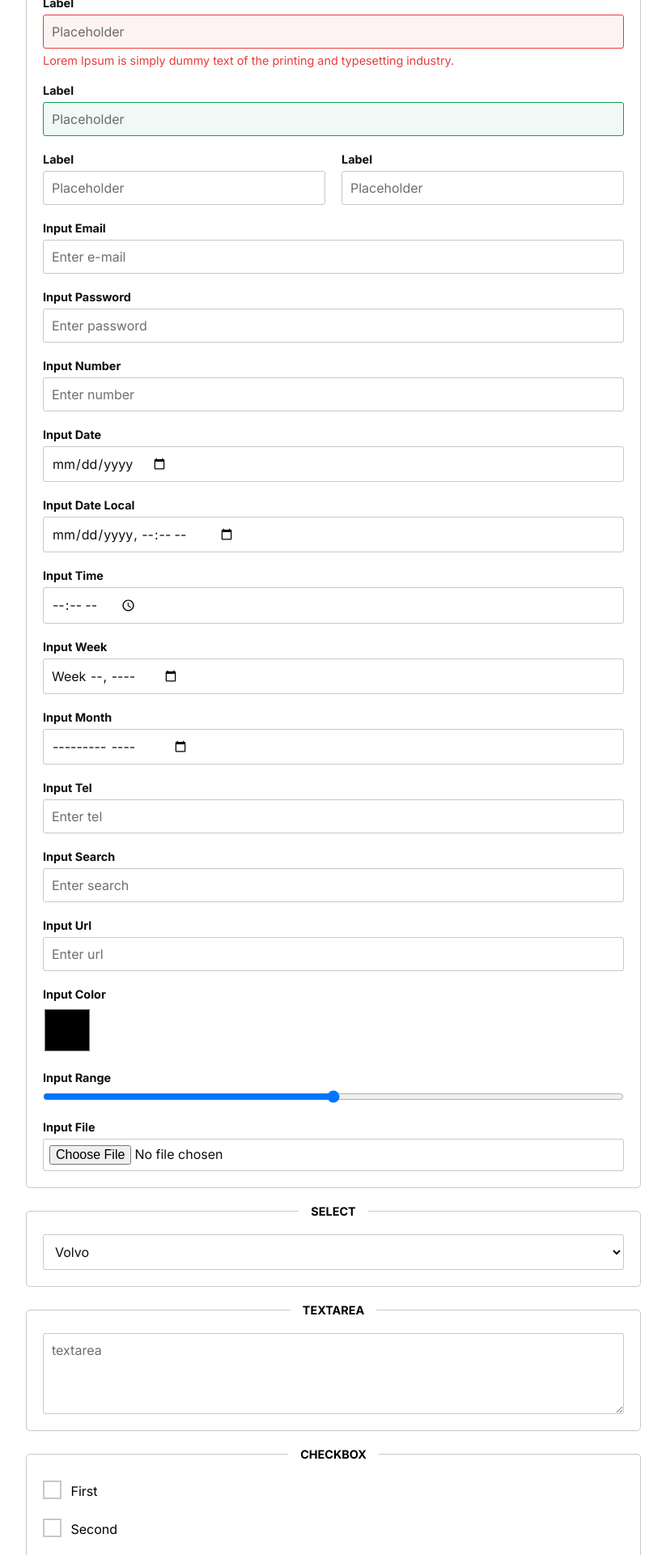
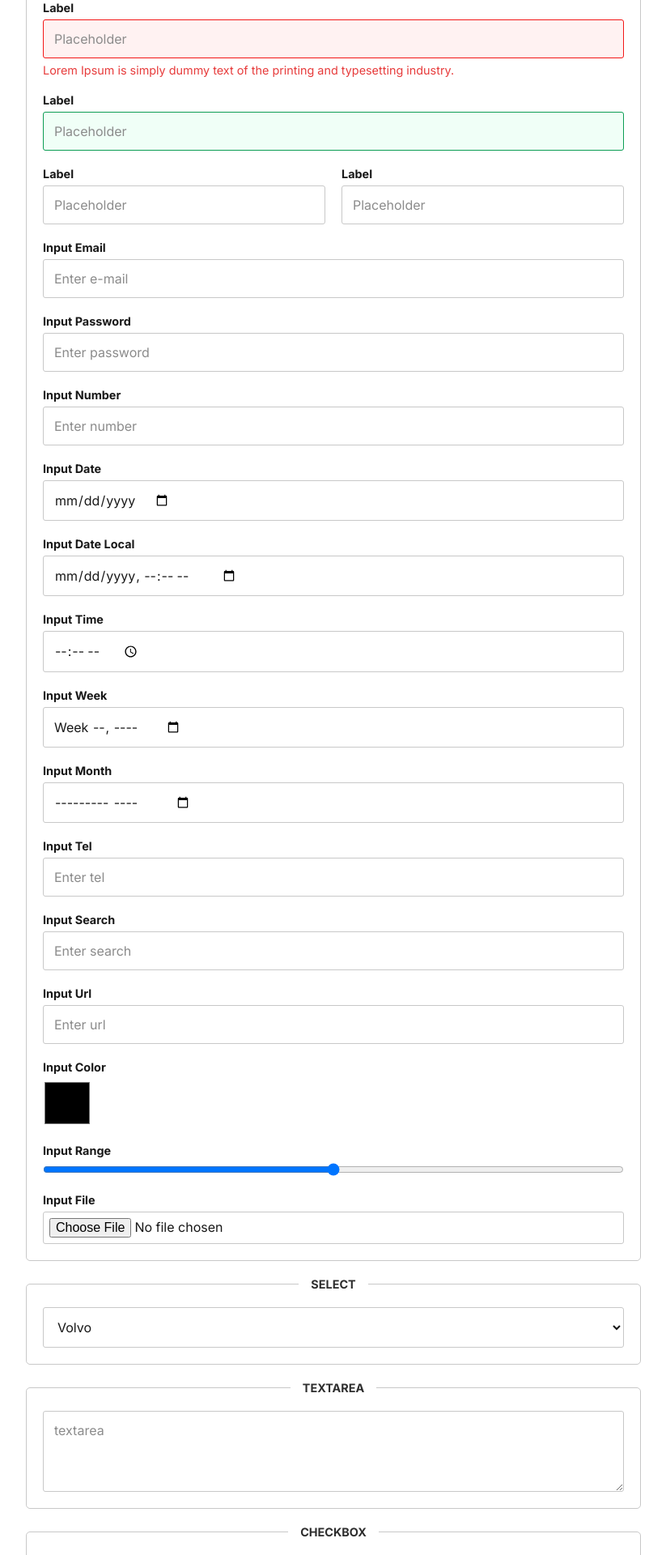
Before and after one commit to C4co/life-style, a Next.js app: page /forms in a window 1280 px wide. Shown: the part 240-2160 px from the top of the page at 81% size, without its empty margins (228-1051 px from the left). Built offline with nearby package versions, Linux system fonts and the light colour scheme.

Commit message:
Updating style.

```diff
--- /dev/null
+++ b/styles/dark-theme.scss
@@ -0,0 +1,66 @@
+@media (prefers-color-scheme: dark) {
+:root{
+/*==============================
+  Background
+================================*/
+
+--background-color: #1b1b25;
+
+/*==============================
+  Colors
+================================*/
+
+--primary-color: #2d71d8;
+--danger-color: #e16d6d;
+--success-color: #37a56e;
+
+/*==============================
+  Tables
+================================*/
+
+--table-header: #232330;
+
+/*==============================
+  Fonts
+================================*/
+
+--font-color: #7070a0;
+--title-color: #c0c0e5;
+--link-color: #2cc3ff;
+
+/*==============================
+  Border
+================================*/
+
+--border-color: #353547;
+
+/*==============================
+  Buttons
+================================*/
+
+--button-background: #2568cc;
+--button-background-hover: rgb(48, 125, 241);
+--button-color: #FFFFFF;
+
+/*==============================
+  Input
+================================*/
+
+--input-background: #272737;
+--input-border: #272737;
+--input-border-focus: #1269eb;
+--input-placeholder: #676792;
+
+--input-success-border: #326250;
+--input-success-background: #20302a;
+
+--input-error-border: #7d3333;
+--input-error-background: #3c2020;
+
+/*==============================
+  Spaces
+================================*/
+
+--default-space: 20px;
+}
+}
--- a/styles/elements/form.scss
+++ b/styles/elements/form.scss
@@ -4,15 +4,15 @@
 
 .form{
   display: flex;
-  gap: $default-space;
+  gap: var(--default-space);
   flex-direction: column;
 }
 
 .fieldset{
-  border: solid $border-color 1px;
-  padding: $default-space;
+  border: solid var(--border-color) 1px;
+  padding: var(--default-space);
   display: flex;
-  gap: $default-space;
+  gap: var(--default-space);
   border-radius: 5px;
   flex-direction: column;
 }
@@ -24,6 +24,8 @@
   font-weight: bold;
   padding-left: 15px;
   padding-right: 15px;
+  color: var(--font-color);
+  opacity: 1;
 }
 
 /*==============================
@@ -34,7 +36,7 @@
   font-size: 0.9rem;
   display: block;
   margin-bottom: 6px;
-  color: $title-color;
+  color: var(--title-color);
   font-weight: bold;
 }
 
@@ -43,20 +45,20 @@
   width: 100%;
   border-radius: 3px;
   font-size: 1rem;
-  border: solid $border-color 1px;
-  padding: 10px;
+  padding: 13px;
   transition: all 0.2s linear 0s;
   font-family: inherit;
-  color: $title-color;
-  background-color: $background-color;
+  border: solid var(--input-border) 1px;
+  color: var(--title-color);
+  background-color: var(--input-background);
 
   &::placeholder { /* Edge */
-    color: $title-color;
-    opacity: 0.6;
+    color: var(--input-placeholder);
+    opacity: 1;
   }
 
   &:focus{
-    border: solid $primary-color 1px;
+    border: solid var(--input-border-focus) 1px;
     outline: none;
   }
 }
@@ -83,13 +85,13 @@
 }
 
 .input--error{
-  border: solid $danger-color 1px;
-  background-color: rgba($danger-color, 0.06);
+  border: solid var(--input-error-border) 1px;
+  background-color: var(--input-error-background);
 }
 
 .input--success{
-  border: solid $success-color 1px;
-  background-color: rgba($success-color, 0.06);
+  border: solid var(--input-success-border) 1px;
+  background-color: var(--input-success-background);
 }
 
 /*==============================
@@ -115,14 +117,14 @@
 
 .input__message{
   font-size: 0.9em;
-  color: $font-color;
   margin-top: 6px;
   display: block;
+  color: var(--font-color);
 }
 
 .input__message--error{
   @extend .input__message;
-  color: $danger-color;
+  color: var(--danger-color);
 }
 
 /*==============================
@@ -143,6 +145,7 @@
     display: inline-block;
     margin: 0;
     cursor: pointer;
+    color: var(--font-color);
   }
 
   input[type=checkbox] + label::before{
@@ -154,13 +157,13 @@
     margin: 0 7px 0 0;
     content: "";
     cursor: pointer;
-    border: solid $border-color 2px;
-    box-shadow: inset 0 0 0 2px $background-color;
+    border: solid var(--border-color) 2px;
+    box-shadow: inset 0 0 0 2px var(--background-color);
   }
 
   input[type=checkbox]:checked + label::before{
-    background: $primary-color;
-    border: solid $primary-color 2px;
+    background: var(--primary-color);
+    border: solid var(--primary-color) 2px;
   }
 }
 
@@ -177,6 +180,7 @@
     display: inline-block;
     margin: 0;
     cursor: pointer;
+    color: var(--font-color);
   }
 
   label::before{
@@ -188,14 +192,14 @@
     margin: 0 5px 0 0;
     content: "";
     cursor: pointer;
-    border: solid $border-color 2px;
     border-radius: 100%;
-    box-shadow: inset 0 0 0 2px $background-color;
+    box-shadow: inset 0 0 0 2px var(--background-color);
+    border: solid var(--border-color) 2px;
   }
 
   input[type=radio]:checked + label::before{
-    background: $primary-color;
-    border: solid $primary-color 2px;
+    background: var(--primary-color);
+    border: solid var(--primary-color) 2px;
   }
 
   input[type=radio][disabled] + label::before{
--- a/styles/elements/grid.scss
+++ b/styles/elements/grid.scss
@@ -6,7 +6,7 @@
   display: flex;
   flex-direction: row;
   width: 100%;
-  gap: $default-space;
+  gap: var(--default-space);
 }
 
 .col{
--- a/styles/elements/table.scss
+++ b/styles/elements/table.scss
@@ -9,12 +9,13 @@
   border-collapse: collapse;
   text-align: left;
   border-radius: 5px;
+  color: var(--font-color);
 
   caption{
     font-weight: bold;
     margin: 0 0 -1px 0;
     padding: 10px;
-    border: solid $border-color 1px;
+    border: solid var(--border-color) 1px;
   }
 
   tr{
@@ -24,15 +25,16 @@
   td{
     padding: 10px;
     width: 2%;
-    border: solid $border-color 1px;
+    border: solid var(--border-color) 1px;
   }
 
   th{
     font-weight: bold;
     padding: 10px 0 10px 0;
     text-align: left;
-    border: solid $border-color 1px;
+    border: solid var(--border-color) 1px;
     padding: 10px;
-    background-color: $table-header;
+    background-color: var(--table-header);
+    color: var(--title-color);
   }
 }
--- a/styles/elements/types.scss
+++ b/styles/elements/types.scss
@@ -5,7 +5,7 @@
 .text{
   font-size: 1.1rem;
   line-height: 1.8rem;
-  color: $font-color;
+  color: var(--font-color);
 }
 
 /*==============================
@@ -89,13 +89,12 @@
 ================================*/
 
 .link{
-  color: $link-color;
+  color: var(--link-color);
   text-decoration: none;
-  border-bottom: solid lighten($link-color, 30%) 2px;
   transition: all 0.2s linear 0s;
 
   &:hover{
-    border-bottom: solid $link-color 2px;
+    border-bottom: solid var(--link-color) 1px;
   }
 }
 
@@ -107,14 +106,14 @@
   @extend .text--big;
 
   font-weight: bold;
-  color: $title-color;
+  color: var(--title-color);
 }
 
 .title--mid{
   @extend .text--mid;
 
   font-weight: bold;
-  color: $title-color;
+  color: var(--title-color);
 }
 
 /*==============================
@@ -122,13 +121,13 @@
 ================================*/
 
 .text--primary{
-  color: $primary-color;
+  color: var(--primary-color);
 }
 
 .text--success{
-  color: $success-color;
+  color: var(--success-color);
 }
 
 .text--danger{
-  color: $danger-color;
+  color: var(--danger-color);
 }
--- /dev/null
+++ b/styles/light-theme.scss
@@ -0,0 +1,65 @@
+:root{
+/*==============================
+  Background
+================================*/
+
+--background-color: #ffffff;
+
+/*==============================
+  Colors
+================================*/
+
+--primary-color: #1269eb;
+--danger-color: #e73b3b;
+--success-color: #0c9d54;
+
+/*==============================
+  Tables
+================================*/
+
+--table-header: #f4f4f4;
+
+/*==============================
+  Fonts
+================================*/
+
+--font-color: #2e2e2e;
+--title-color: #181818;
+--link-color: #0000ff;
+--link-visited-color: #9f00ca;
+
+/*==============================
+  Border
+================================*/
+
+--border-color: #c8c8c8;
+
+/*==============================
+  Buttons
+================================*/
+
+--button-background: #1269eb;
+--button-background-hover: #0041C3;
+--button-color: #FFFFFF;
+
+/*==============================
+  Input
+================================*/
+
+--input-background: #ffffff;
+--input-border: #c8c8c8;
+--input-border-focus: #1269eb;
+--input-placeholder: #8b8b8b;
+
+--input-success-border: #0c9d54;
+--input-success-background: #f0fff7;
+
+--input-error-border: #f31717;
+--input-error-background: #fff2f2;
+
+/*==============================
+  Spaces
+================================*/
+
+--default-space: 20px;
+}
--- a/styles/reset.scss
+++ b/styles/reset.scss
@@ -20,6 +20,7 @@ body {
   font-family: "Inter", sans-serif;
   font-size: 1em;
   overflow-x: hidden;
+  background-color: var(--background-color);
 
   @media (max-width: 800px) {
     font-size: 0.95em;
--- a/styles/style.scss
+++ b/styles/style.scss
@@ -2,8 +2,9 @@
   Main
 ================================*/
 
-// config
-@import './variables.scss';
+// theme
+@import './light-theme.scss';
+@import './dark-theme.scss';
 
 // reset
 @import './reset.scss';
--- a/styles/variables.scss
+++ /dev/null
@@ -1,50 +0,0 @@
-/*==============================
-  Background
-================================*/
-
-$background-color: #ffffff;
-
-/*==============================
-  Colors
-================================*/
-
-$primary-color: #1269eb;
-$danger-color: #e73b3b;
-$success-color: #0c9d54;
-$dark-color: #161616;
-$light-color: #d6d6d6;
-
-/*==============================
-  Tables
-================================*/
-
-$table-header: #f4f4f4;
-
-/*==============================
-  Fonts
-================================*/
-
-$font-color: #2e2e2e;
-$title-color: #0e0e0e;
-$link-color: #0000ff;
-
-/*==============================
-  Border
-================================*/
-
-$border-color: #c8c8c8;
-
-/*==============================
-  Buttons
-================================*/
-
-$button-font-light: #FFFFFF;
-$button-font-dark: #000000;
-$button-loading-dark: #000000;
-$button-loading-light: #FFFFFF;
-
-/*==============================
-  Spaces
-================================*/
-
-$default-space: 20px;
```
Also changed, not shown: styles/elements/button.scss (+17 -55 lines).
